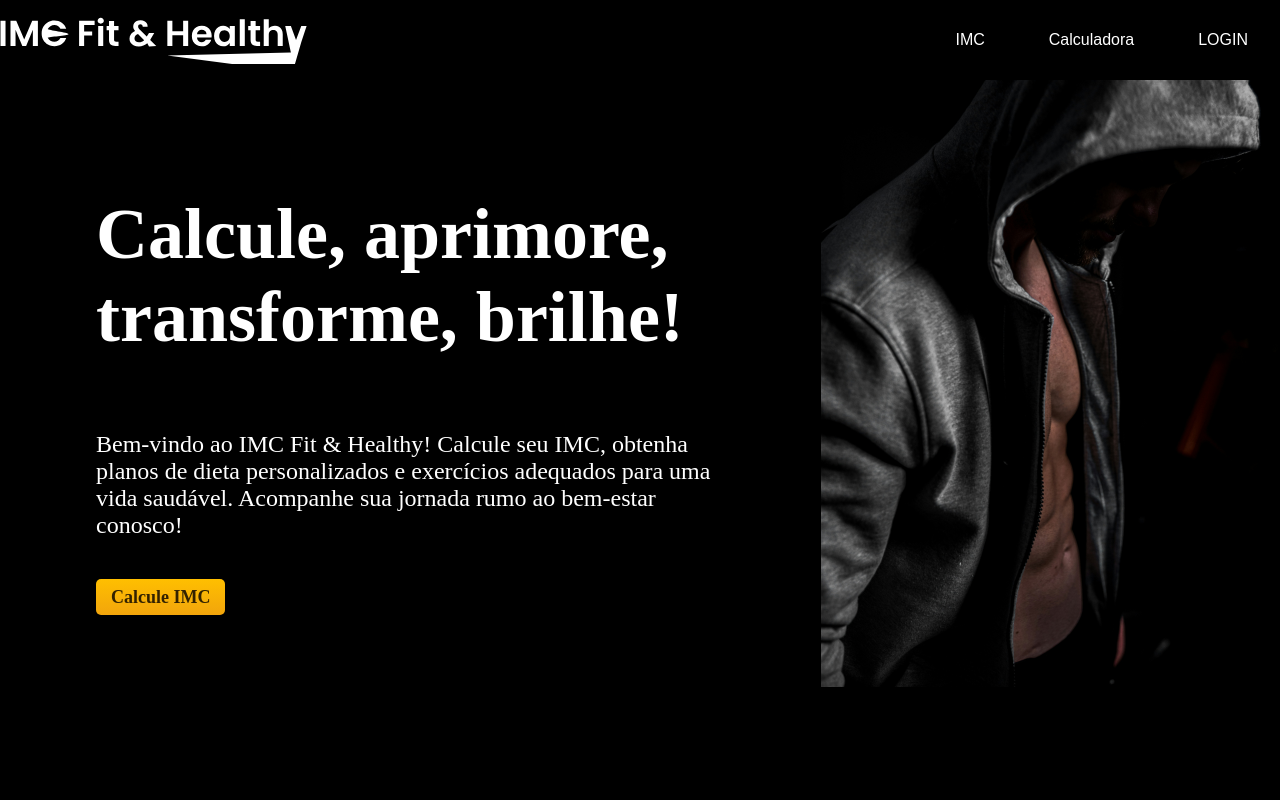
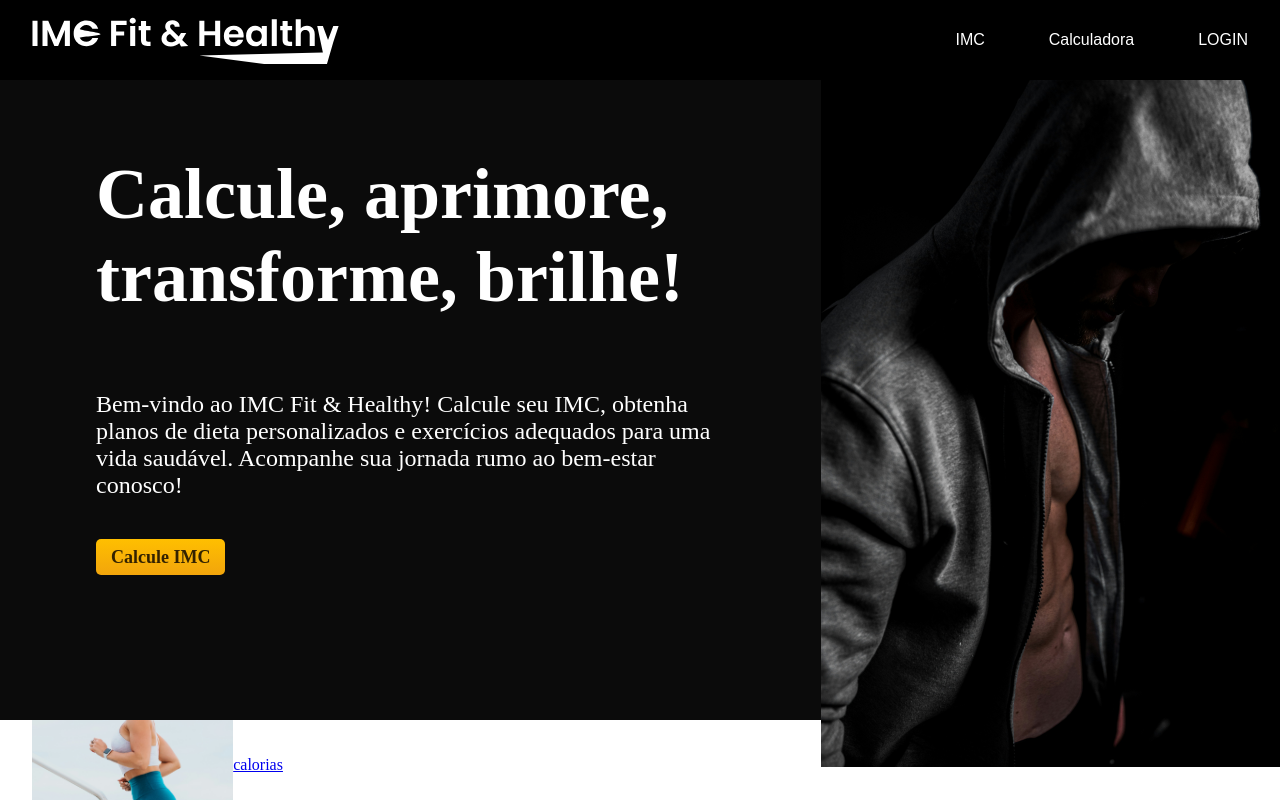
Before and after one commit to Kayan33/PROJETO-TABAJARA-SENAC, a React (Create React App) app: page / in a window 1280 px wide. Shown: the top 800 px of the page. Built offline with nearby package versions, Linux system fonts and the light colour scheme.

Commit message:
update 1.7

```diff
--- a/src/components/Home-article-2.js
+++ b/src/components/Home-article-2.js
@@ -0,0 +1,27 @@
+import React from "react"
+import mulher from '../assets/mulher.png'
+import { Link } from "react-router-dom"
+import '../styles/home-article-2.css'
+
+export default function Home_Article2() {
+    return (
+        <div className="principal2">
+            <article className="artigo2">
+                <div>
+                    <img src={mulher} alt="Mulher-malhando" className="img2"/>
+                </div>
+                <div className="text2">
+                    <p>Explore nossa variedade de dietas personalizadas
+                    e exercícios especializados para atingir
+                    seus objetivos de saúde. Utilize nossa
+                    Calculadora de Calorias para planejar
+                    suas refeições e descubra rotinas de exercícios
+                    adaptadas às suas necessidades.
+                    Comece sua jornada rumo ao bem-estar hoje mesmo!
+                    <Link to='/calorias'>Calculadora de calorias</Link>
+                    </p>
+                </div>
+            </article>
+        </div>
+    )
+}
--- a/src/pages/Home.js
+++ b/src/pages/Home.js
@@ -1,11 +1,13 @@
 import Header from "../components/Header"
 import Home_Article1 from "../components/Home-article-1"
+import Home_Article2 from "../components/Home-article-2"
 
 function Home() {
     return(
         <div>
             <Header/>
             <Home_Article1/>
+            <Home_Article2/>
         </div>
     )
 }
--- a/src/styles/header.css
+++ b/src/styles/header.css
@@ -15,6 +15,7 @@ header {
   width: 100%;
   top: 0;
   right: 0;
+  z-index: 1000;
 }
 
 nav > a {
@@ -41,3 +42,7 @@ nav > a {
   color: #000;
   padding: 2em;
 }
+
+img {
+  padding-left: 2em;
+}
--- a/src/styles/home-article-1.css
+++ b/src/styles/home-article-1.css
@@ -6,14 +6,14 @@
 
 .principal {
     display: flex;
-    background-color: #000;
+    background-color: #000000f4;
     color: #fff;
     justify-content: space-between;
 
 }
 
 .artigo {
-    height: 100vh;
+    height: 90vh;
     width: 50vw;
     display: flex;
     flex-direction: column;
@@ -43,3 +43,8 @@
     color: #332200;
     font-size: 18px;
 }
+
+.img1 {
+    position: relative;
+    top: 5em;
+}
--- /dev/null
+++ b/src/styles/home-article-2.css
@@ -0,0 +1,19 @@
+.principal2 {
+    margin: 0;
+    padding: 0;
+    box-sizing: border-box;
+}
+
+.artigo2 {
+    display: flex;
+    height: 100vh;
+}
+
+.text
+
+.img2 {
+    height: 90vh;
+    width: 40vw;
+    position: relative;
+    bottom: 3em;
+}
```
